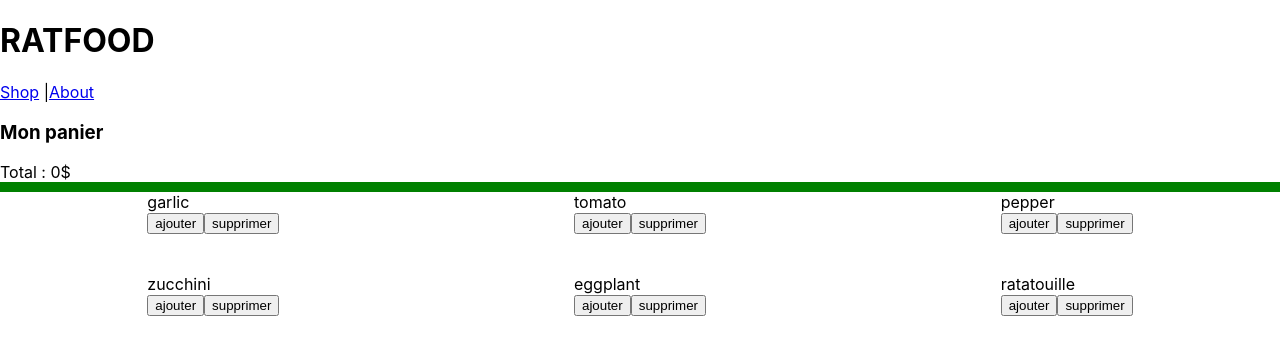
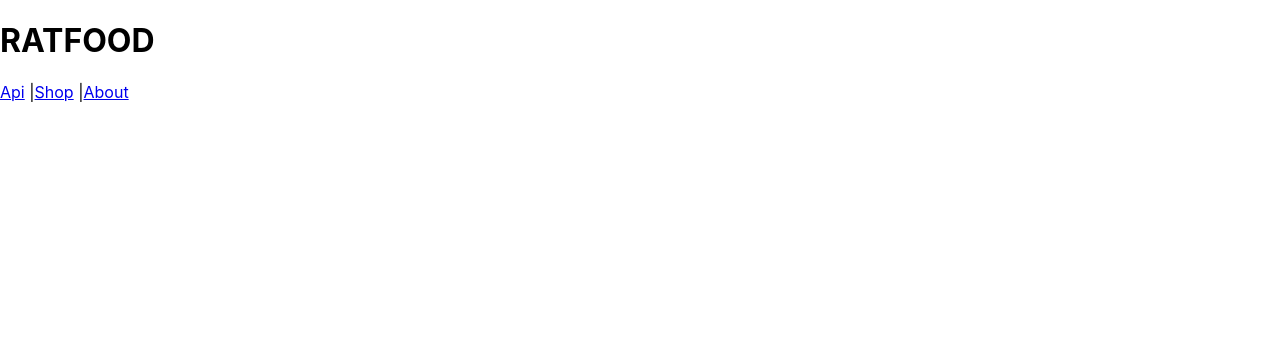
Before and after one commit to saoT/react-shop-basket, a React (Create React App) app: page / in a window 1280 px wide. Shown: the top 354 px of the page. Built offline with nearby package versions, Linux system fonts and the light colour scheme.

Commit message:
Add : http client

```diff
--- a/package.json
+++ b/package.json
@@ -7,6 +7,7 @@
   },
   "dependencies": {
     "@material-ui/core": "^3.6.2",
+    "axios": "^0.18.0",
     "jquery": "^3.3.1",
     "react": "^16.6.3",
     "react-dom": "^16.6.3",
--- a/src/App.js
+++ b/src/App.js
@@ -1,5 +1,6 @@
 import React, {Component} from 'react';
 
+import Api from './components/Api';
 import Shop from './components/Shop';
 import About from './components/About';
 import {BrowserRouter as Router, Route, Link} from 'react-router-dom';
@@ -14,9 +15,11 @@ class App extends Component {
         <h1>RATFOOD</h1>
         <Router>
           <div>
-            <Link to="/">Shop</Link> |
+            <Link to="/api">Api</Link> |
+            <Link to="/shop">Shop</Link> |
             <Link to="/about">About</Link>
-            <Route path="/" exact component={Shop}/>
+            <Route path="/api" exact component={Api}/>
+            <Route path="/shop" exact component={Shop}/>
             <Route path="/about" component={About}/>
           </div>
         </Router>
--- /dev/null
+++ b/src/components/Api.js
@@ -0,0 +1,35 @@
+import React, {Component} from 'react';
+import axios from 'axios';
+
+class Api extends Component {
+
+  constructor (props) {
+    super(props);
+    axios
+      .get('https://swapi.co/api/people/')
+      .then( (response) => {
+        const results = response.data.results;
+        this.setState({swCharacters : results});
+      });
+
+    this.state = {
+      swCharacters :[],
+    }
+  }
+
+  render () {
+    return (
+      <ul>
+        {
+          this.state.swCharacters.map(
+            (character) => {
+              return (<li>{character.name}</li>)
+            }
+          )
+        }
+      </ul>
+    )
+  }
+}
+
+export default Api;
```
